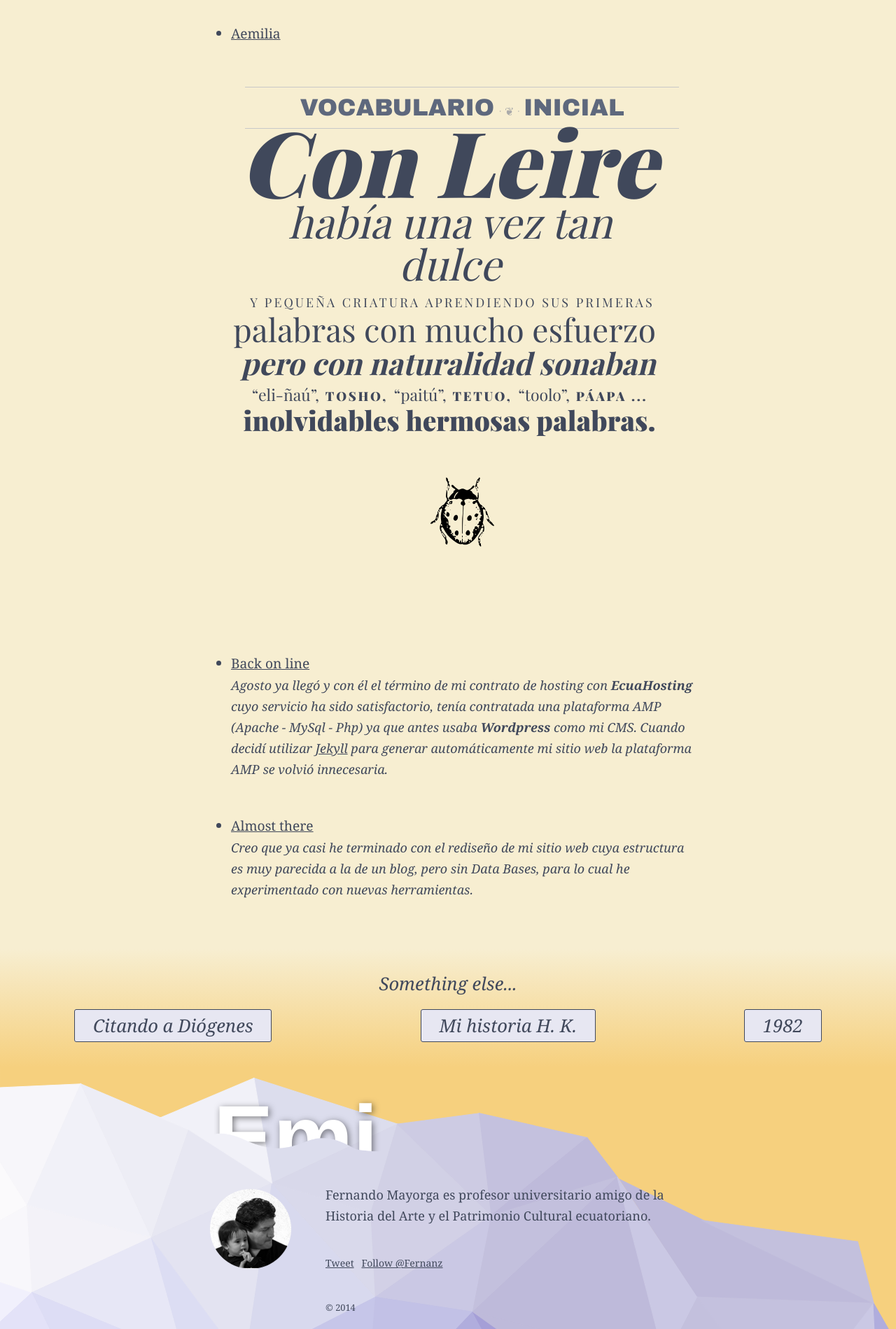
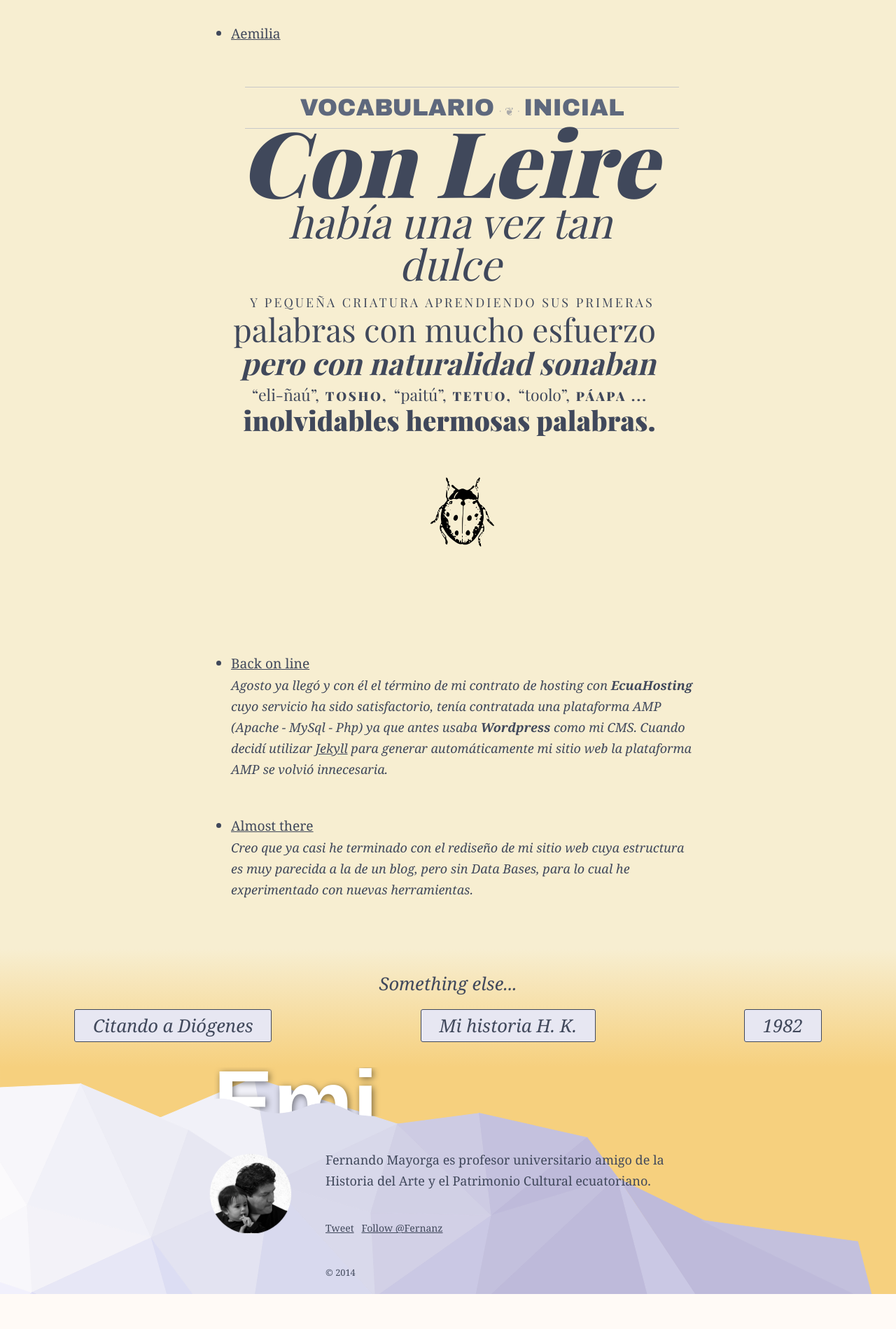
Before and after one commit to fernanz/fernanz.github.io, a Jekyll site: the page built from index.html, in a window 1280 px wide. Shown: the part 2470-4369 px from the top of the page at 70% size. Built offline with Jekyll 4.4.1, drawn with Linux system fonts in a browser that asks for light colours; some web fonts are replaced; Markdown is read by kramdown in place of the engine named in the settings; comment, search, counter and statistics services are not loaded; after the commit the page ends 4319 px from its top, so only the background shows below that.

Commit message:
tweakkker
más tweaks

```diff
--- a/css/banner.css
+++ b/css/banner.css
@@ -203,7 +203,7 @@ nav li.evernote {
   font-family: Helvetica, sans-serif;
   color: white;
   font-size: 10em;
-  margin: 0 0 0 15px;
+  margin: -50px 0 0 15px;
   -webkit-mask-image: url('/assets/grey.png');
   -webkit-mask-repeat: no-repeat;
   -webkit-mask-size: cover;
```
